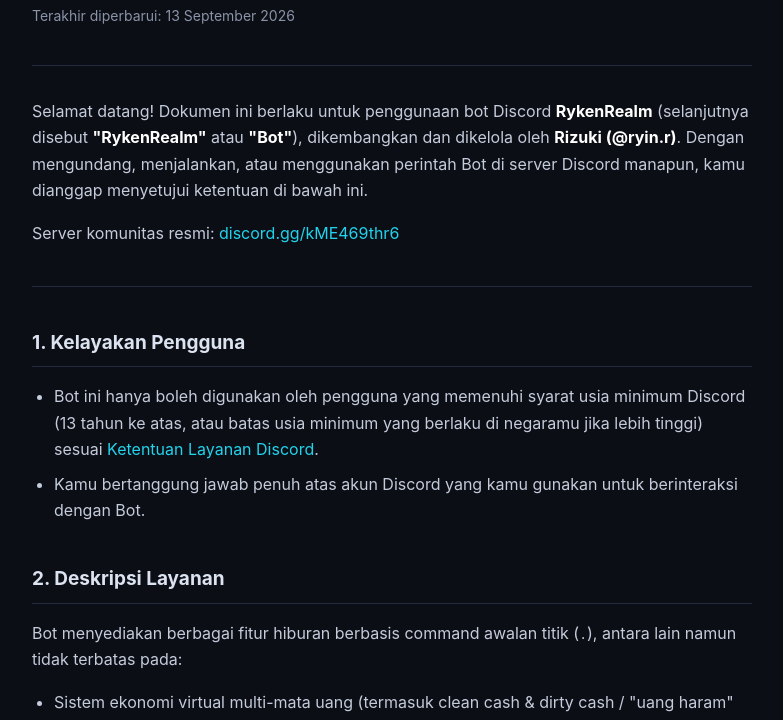
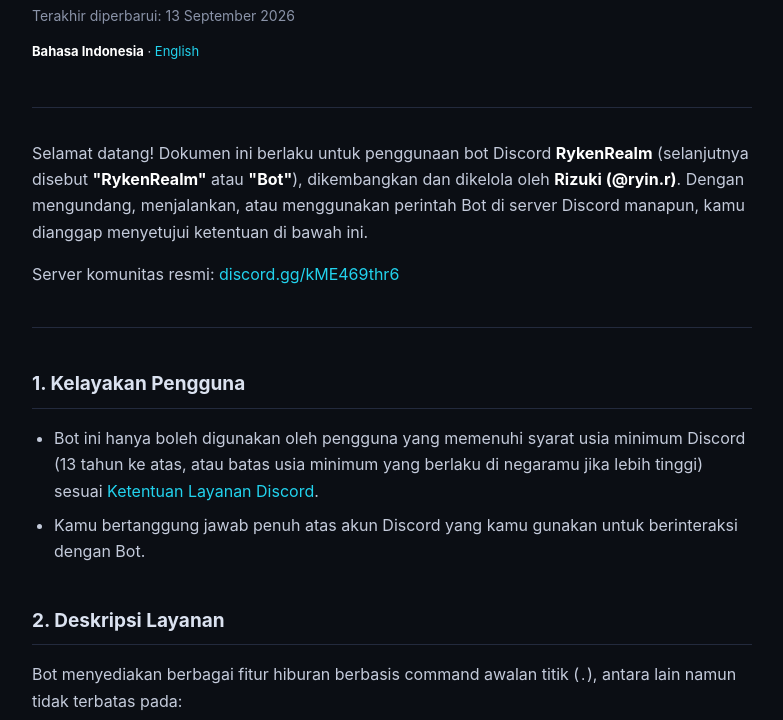
Before and after one commit to Rifkyuser7/rykenrealm-legal, a plain HTML site: page terms-of-service.html in a window 1280 px wide. Shown: the part 148-868 px from the top of the page, without its empty margins (248-1031 px from the left). Drawn offline with Linux system fonts and the light colour scheme.

Commit message:
Add files via upload

```diff
--- a/terms-of-service.html
+++ b/terms-of-service.html
@@ -95,6 +95,7 @@
     <span class="tag">Legal Document</span>
     <h1>Terms of Service — RykenRealm</h1>
     <p class="updated">Terakhir diperbarui: 13 September 2026</p>
+    <p style="font-size:13px;margin-bottom:20px;"><strong>Bahasa Indonesia</strong> · <a href="./terms-of-service-en.html" style="color:#22d3ee;text-decoration:none;">English</a></p>
   </header>
 
   <p>Selamat datang! Dokumen ini berlaku untuk penggunaan bot Discord <strong>RykenRealm</strong> (selanjutnya disebut <strong>&quot;RykenRealm&quot;</strong> atau <strong>&quot;Bot&quot;</strong>), dikembangkan dan dikelola oleh <strong>Rizuki (@ryin.r)</strong>. Dengan mengundang, menjalankan, atau menggunakan perintah Bot di server Discord manapun, kamu dianggap menyetujui ketentuan di bawah ini.</p>
```
